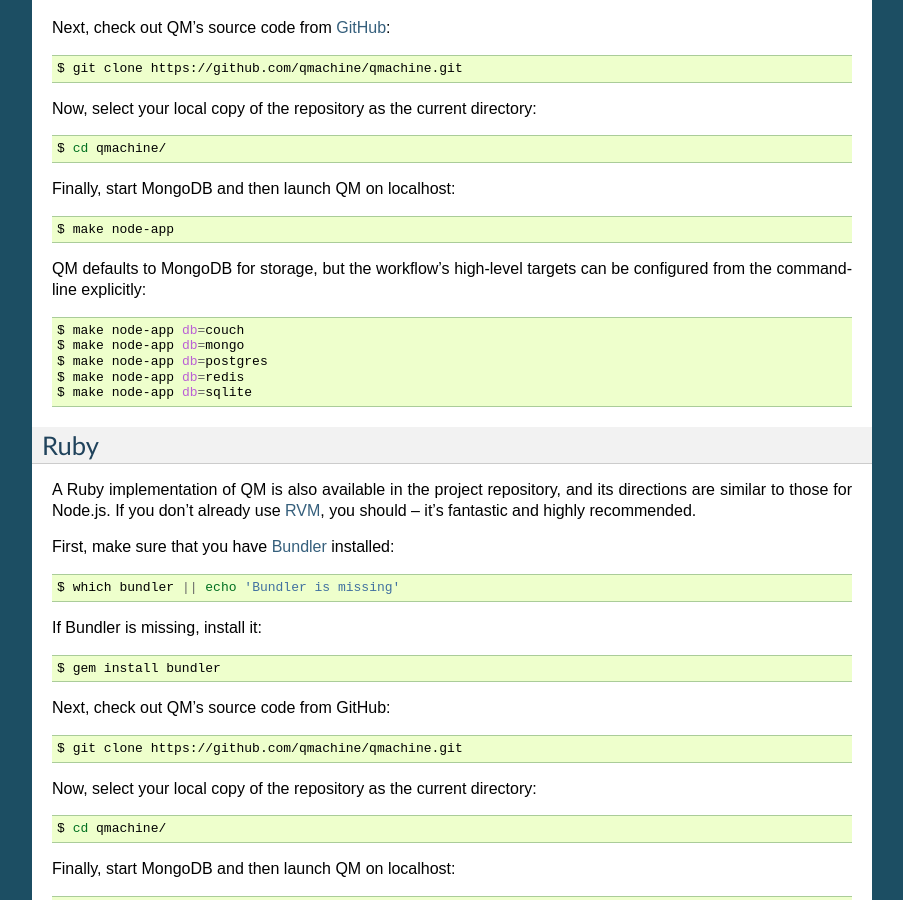
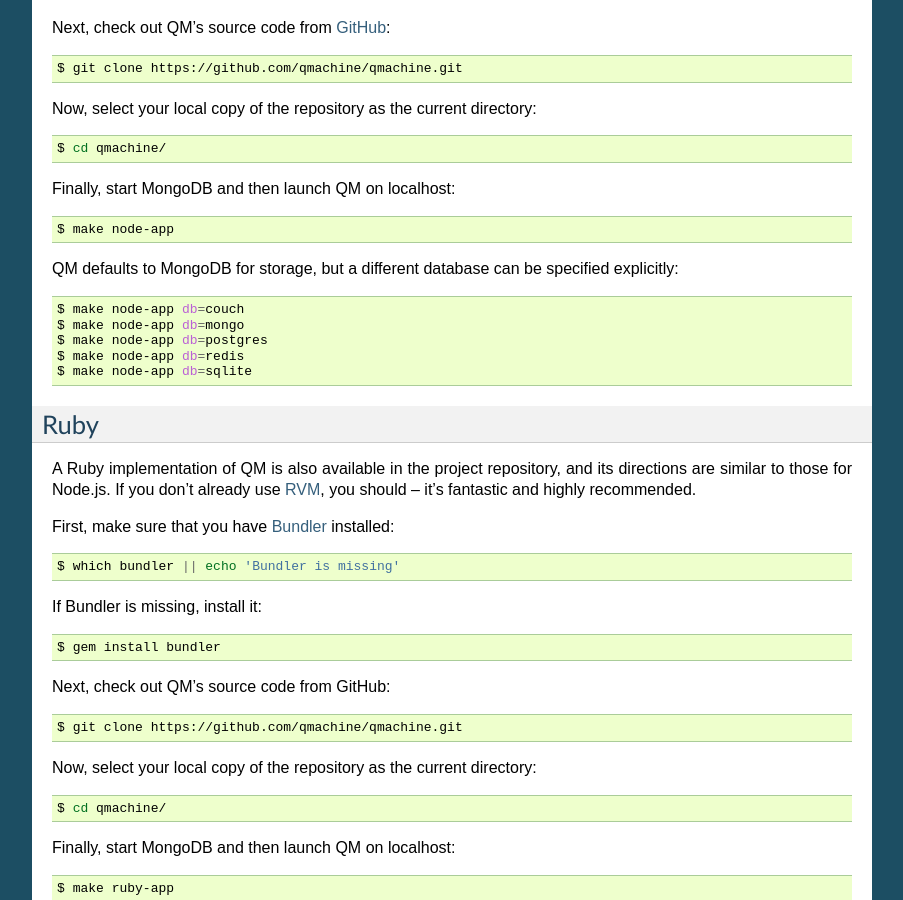
Before and after one commit to qmachine/qmachine, a Sphinx documentation site: the page built from docs/local-sandbox.rst, in a window 1280 px wide and 900 px high, scrolled down 975 px. Shown: the whole window, without its empty margins (198-1101 px from the left). Built offline with Sphinx 7.4.7, drawn with Linux system fonts in a browser that asks for light colours.

Commit message:
Removed Make jargon

```diff
--- a/docs/local-sandbox.rst
+++ b/docs/local-sandbox.rst
@@ -81,8 +81,8 @@ Finally, start MongoDB and then launch QM on localhost:
 
     $ make node-app
 
-QM defaults to MongoDB for storage, but the workflow's high-level targets can
-be configured from the command-line explicitly:
+QM defaults to MongoDB for storage, but a different database can be specified
+explicitly:
 
 .. code-block:: bash
 
```
